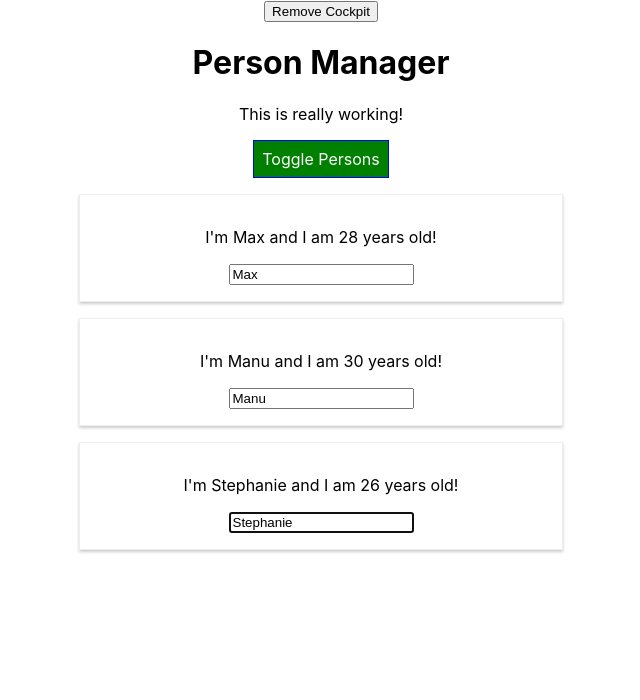
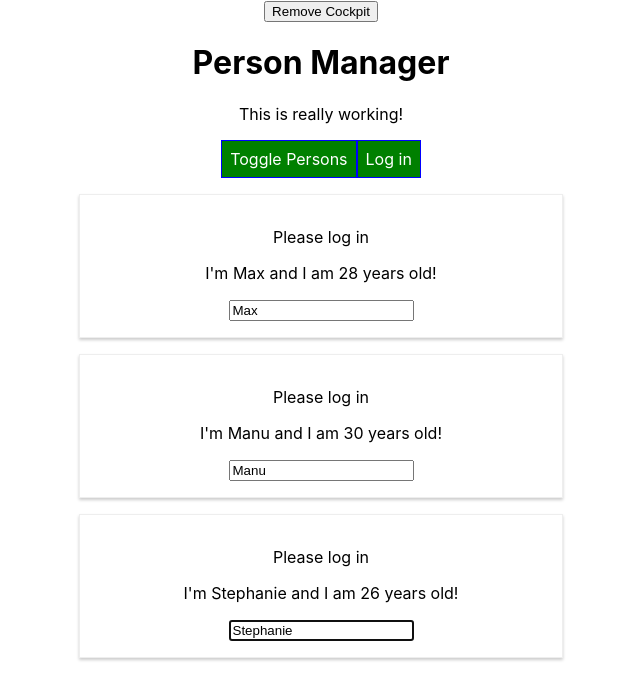
Before and after one commit to blksim/vanila-js-training, a React app in the folder react-training/react-complete-guide/: page / in a window 1280 px wide. Shown: the top 700 px of the page, without its empty margins (319-959 px from the left). Built offline with nearby package versions, Linux system fonts and the light colour scheme.

Commit message:
Add Context API

```diff
--- a/react-training/react-complete-guide/src/components/Cockpit/Cockpit.js
+++ b/react-training/react-complete-guide/src/components/Cockpit/Cockpit.js
@@ -1,13 +1,14 @@
-import React, { useEffect, useRef } from 'react';
+import React, { useEffect, useRef, useContext } from 'react';
 // useEffect is second most important react hook you can use next to useState because useEffect
 // useEffect basically combines the functionality or the use cases you can cover of all these class-based lifecycle hooks in one React hook here and both is called hook, it's actually not related.
 // this is not a lifecycle hook, it's a react hook. -> basically a function you can add into one of your functional components
 import CssModule from './Cockpit.module.css';
+import AuthContext from '../../context/auth-context'
 
 const Cockpit = (props) => {
     const toggleBtnRef = useRef(null);
-
-
+    const authContext = useContext(AuthContext); // you simply pass your context object like this, react will make the connection for you behind the scenes.
+    console.log(authContext.authenticated);
     useEffect(() => { // you can add it anywhere here in your functional component body and useEffect as a default takes a function that will run for every render cycle.
    /*
       useEffect()
@@ -94,6 +95,10 @@ const Cockpit = (props) => {
             <p className={classes.join(' ')}>This is really working!</p>
             <button ref={toggleBtnRef} className={CssModule.Cockpit.Button} alt={props.showPerson}
             onClick={props.clicked}>Toggle Persons</button>
+            {/* <AuthContext.Consumer> */}
+              {/* {context => <button onClick={context.login}>Log in</button>} */}
+              <button onClick={authContext.login}>Log in</button>
+            {/* </AuthContext.Consumer> */}
         </div>
 
     );
--- a/react-training/react-complete-guide/src/components/Person/Person.js
+++ b/react-training/react-complete-guide/src/components/Person/Person.js
@@ -5,6 +5,7 @@ import propTypes from 'prop-types'; // you can add an extra property and now thi
 import CssModules from './Person.module.css';
 import Auxiliary from '../../hoc/Auxiliary';
 import withClass from '../../hoc/withClass';
+import AuthContext from '../../context/auth-context';
 
 /* props is simply an object giving us access to all the attributes we pass to our own components.
 But sometimes you don't want to get some information from outside but you want to have it inside a component and change it from inside there, too.
@@ -45,13 +46,23 @@ class Person extends Component {
         super(props); // always when you add a constructor, add super first
         this.inputElementRef = React.createRef(); //
     }
+
+    static contextType = AuthContext; // it can be accessed from outside without the need to instantiate an object based on this class first and React will access contextType for you
+    // Now this allows React to automatically connect this component here,
+    // this class-based component to your context behind the scenes and it gives you a new property in this
+    // component, the this context property. ==> functional components : contextType is not available. use context hook by importing *useContext*
     componentDidMount() {
         //this.inputElement.focus();
         this.inputElementRef.current.focus(); // current property gives your current reference
+        /**
+         * Context API only gives you to context in your JSX code down there, where you render authContext consumer.
+         * What if you wanted to have access to it in componentDidMount because here you also need the authentication status because you are maybe sending HTTP request that needs userID?
+         * well then you would have no change to access the context in componentDidMount when injecting or when using the context like this.
+         *
+         * Thankfully, React 16.6 added another way of using context. You can add a special static property type named *contextType*.
+         */
     }
 
-    render() {
-        console.log('[Person.js] rendering...');
 /*         you must never forget these JSX elements are always call to React.createElement()
         and in a return statement, you couldn't return multiple React.createElement()
         But the moment you wrap this with one React.createElement(), technically fro ma JS point of view, that is fine.
@@ -71,17 +82,33 @@ class Person extends Component {
                 </div>
         )
  */
+
+    /*
+    Context API
+        this is how we get access to that context object here in the place where we consume it.
+        we provide a function that accepts context as an argument from App.js, we'll get that argument by the authContext ehre,
+        React executes this function for us and then in this JSX code which we return here and which will be rendered in the end,
+        we have access to that context object and therefore now, we could forward this to isAuth
+        **it's a great way of bypassing components and directly passing data from A to D if you have very long chain of data**
+    */
+    render() {
         return (
             <React.Fragment>
+                {/* <AuthContext.Consumer> */}
+                    {/* {context => context.authenticated? <p>Autenticated!</p> : <p>Please log in</p>} */}
+                    {this.context.authenticated? <p>Autenticated!</p> : <p>Please log in</p>}
+                {/* </AuthContext.Consumer> */}
                <p key="i1" onClick={this.props.click}>I'm {this.props.name} and I am {this.props.age} years old!</p>
                 <p key="i2">{this.props.children}</p>
                 {/* <input key="i3" ref={(inputEl) => { this.inputElement = inputEl }} type="text" onChange={this.props.changed} value={this.props.name}/> */}
                 <input key="i3" ref={this.inputElementRef} type="text" onChange={this.props.changed} value={this.props.name}/>
             </React.Fragment>
             // store input element reference to a global property
-    )
+        );
+    }}
     /*
-    [REF]
+        REF
+
         How can we get access to a HTML element like this input?
         DOM API doesn't care whether we use React or not and therefore, this is not the optimal way of selecting this.
         sure we could set up an ID here to select it by ID but React actually has an easier way for us to select an element, a concept called 'refts' stands for references.
@@ -93,11 +120,9 @@ class Person extends Component {
 
         1) pass a function to ref -> the argument your getting is a reference to the element -> in that function body, you can use innputEl.
             this only works in class-based components.
-    2) 16.3~
+        2) 16.3~ React.createRef
     */
 
-}
-}
 const person = (props) => {
     console.log('[Person.js] rendering...');
     // const style = {
@@ -106,7 +131,7 @@ const person = (props) => {
     //     }
     // }
     // <div className="Person" style={style}>
-
+}
 /*     how to handle error gracefully? ==> consider ErrorBoundary
     React will not overwrite your error page like development mode when you built it for production
     Instead what you will then see is whatever your render inside your error boundary.
@@ -125,8 +150,8 @@ const person = (props) => {
         </div>
             //   </StyledDiv>
     )
+};
  */
-};
 /**
  * - we can output dynamic content as part of our jsx content
  * - You will receive one argument in your function, one argument which is passwd into it by default by react
@@ -150,13 +175,13 @@ const person = (props) => {
  // proptypes is a special property which you add to any JS object or any JS component object, that React will watch out for in development mode and give you a warning if you then pass in incorrect props.
  // you now define which props this component uses and which type of data each component should be of.
 //if someone uses your component incorrectly, during development, they will get such a warning and then they can fix their error.
+
 Person.propTypes = {
     click: propTypes.func,
     name: propTypes.string,
     age: propTypes.number,
     changed: propTypes.func
 };
-
 //export default Radium(person);
 //export default person;
 //export default Person;
--- a/react-training/react-complete-guide/src/containers/App.js
+++ b/react-training/react-complete-guide/src/containers/App.js
@@ -9,6 +9,7 @@ import ErrorBoundary from '../components/ErrorBoundary/ErrorBoundary';
 import Cockpit from '../components/Cockpit/Cockpit';
 import withClass from '../hoc/withClass';
 import Auxiliary from '../hoc/Auxiliary';
+import AuthContext from '../context/auth-context';
 
 // dynamic expression is also syntax of template literal, not react
 // styled component will have a look at that function and pass the props as argument
@@ -101,7 +102,8 @@ class App extends Component {
       otherState: 'some other value', // React will not discard other state but it will simply merge the old state with the new one.
       showPersons: false,
       showCockpit: true,
-      changeCounter: 0
+      changeCounter: 0,
+      authenticated: false
     }
   }
 
@@ -266,11 +268,16 @@ class App extends Component {
 
   togglePersonsHandler = () => {
     const doesShow = this.state.showPersons;
-    console.log(doesShow);
+    //console.log(doesShow);
     this.setState({showPersons: !doesShow});
     /* this gets merged with the other state.
     it does not mean that the entire state gets replaced with showPersons only.
     the old state persons, another state simply is not touched, react merges the update showPersons value for us into the state. */
+  }
+
+  loginHandler = () => {
+    const authenticated = this.state.authenticated;
+    this.setState({authenticated: !authenticated});
   }
 
 /*
@@ -387,14 +394,22 @@ class App extends Component {
     return (
       <Auxiliary>
         <button onClick={() => {this.setState({ showCockpit: false})}}>Remove Cockpit</button>
+        <AuthContext.Provider value={{authenticated: this.state.authenticated, login: this.login}} >
           {this.state.showCockpit ? (<Cockpit title={this.props.appTitle}
           showPersons={this.state.showPersons}
           personsLength={this.state.persons.length}
           clicked={this.togglePersonsHandler}/>
           ) : null}
           {persons}
+        </AuthContext.Provider>
       </Auxiliary>
-
+    /**
+     * Provider
+     *  - it takes a *value* prop **and this is why the default value here don't really matter**,
+     *    the default value will apply when you don't sent any other vlaue.
+     *    However in many use cases like one, you actually want to have a dynamic value, the auth status can change afterall and therefore, I'll manage the status here in app.js
+     *    and I pass my current state of authentication status here to value.
+     */
       // <div>
       //   <button onClick={() => {this.setState({ showCockpit: false})}}>Remove Cockpit</button>
       //   {this.state.showCockpit ? (<Cockpit title={this.props.appTitle}
--- /dev/null
+++ b/react-training/react-complete-guide/src/context/auth-context.js
@@ -0,0 +1,15 @@
+import React from 'react';
+
+/**
+ * context is globally available Javascript object you could say
+ * technically, it doesn't have to be an object. you could also have an array, string, a number etc. as a context value!
+ *
+ * if I initialize my default value with everything I want to be able to access on this context from different context from different components in my app,
+ * then I actually get better auto-completion from the IDE and that's the only reason and I don't care too much about that default value
+ */
+const authContext = React.createContext({
+    authenticated: false,
+    login: () => {}
+});
+
+export default authContext;
```
Also changed, not shown: react-training/react-complete-guide/src/components/Person/Persons.js (+12 -3 lines). Lines whose indentation alone changed are shown as unchanged.
